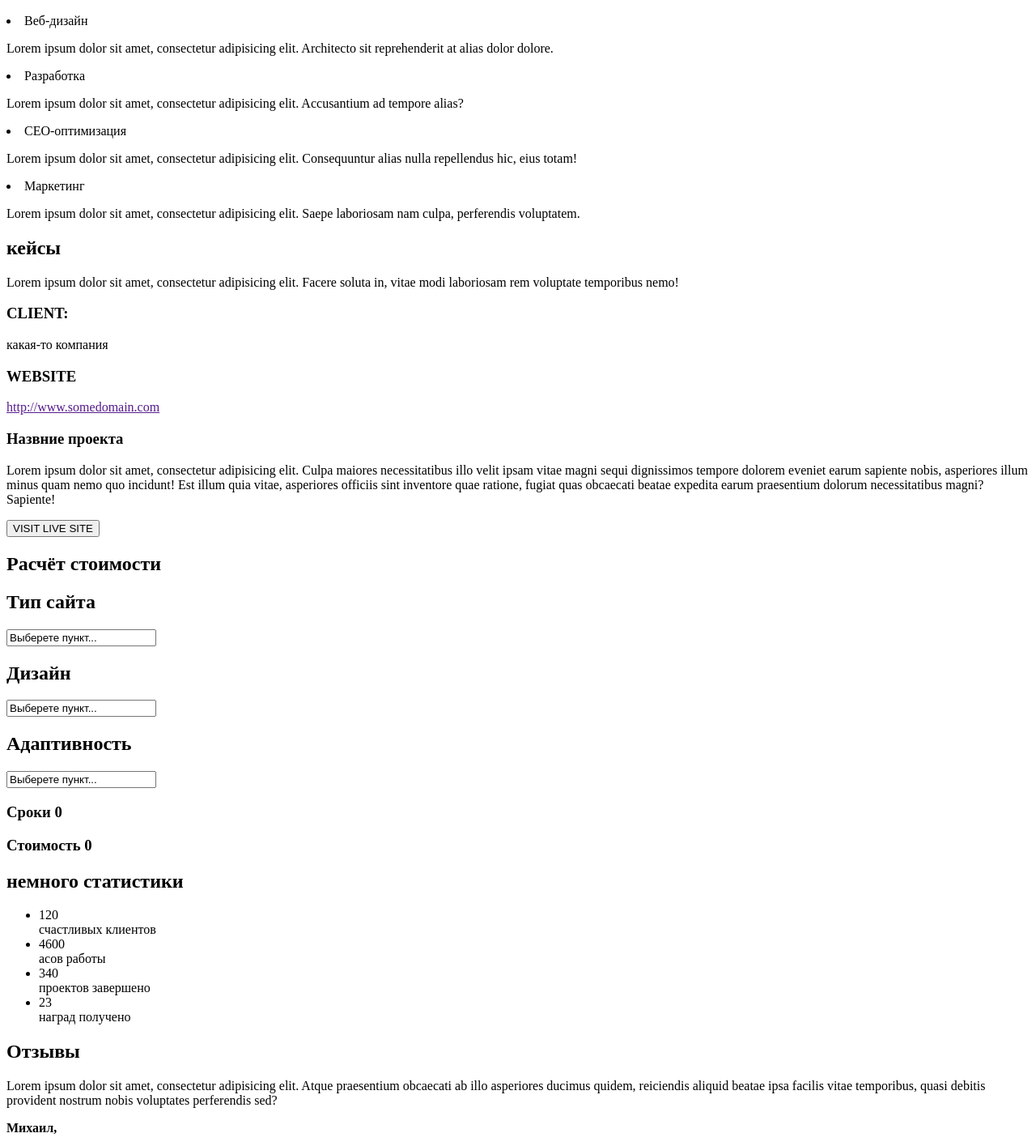
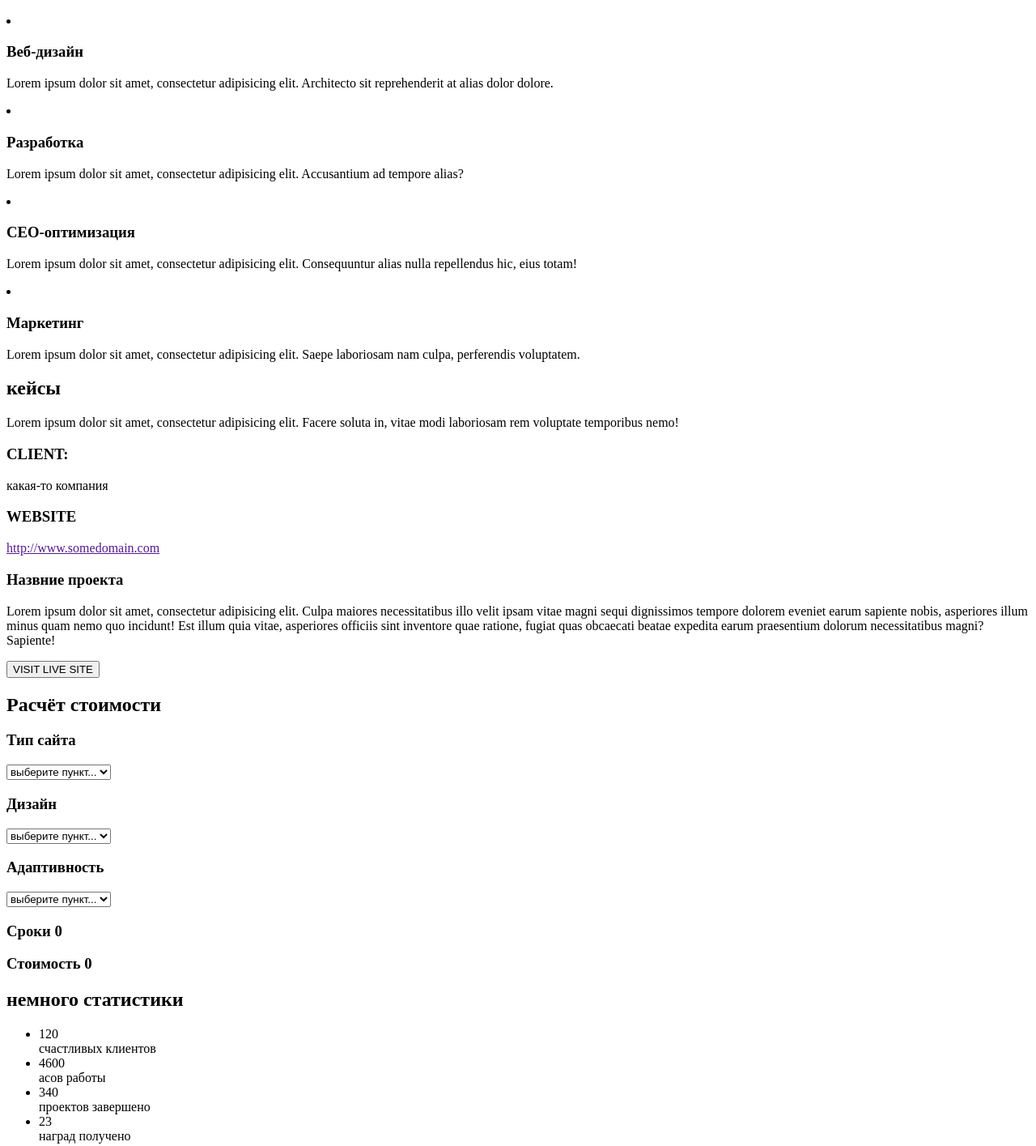
Before and after one commit to IvanNaumov1812/IvanNaumov1812.github.io, a plain HTML site: page src/index.html in a window 1280 px wide. Shown: the part 569-1984 px from the top of the page at 81% size. Drawn offline with Linux system fonts and the light colour scheme.

Commit message:
новая попытка залить дз с изменениями

```diff
--- a/src/index.html
+++ b/src/index.html
@@ -38,10 +38,10 @@
 
    <div class="mySkills"><div class="title__container">
    <h2>что я умею</h2>
-   <li>Веб-дизайн<p>Lorem ipsum dolor sit amet, consectetur adipisicing elit. Architecto sit reprehenderit at alias dolor dolore.</p></li>
-   <li>Разработка<p>Lorem ipsum dolor sit amet, consectetur adipisicing elit. Accusantium ad tempore alias?</p></li>
-   <li>CEO-оптимизация<p>Lorem ipsum dolor sit amet, consectetur adipisicing elit. Consequuntur alias nulla repellendus hic, eius totam!</p></li>
-   <Li>Маркетинг<p>Lorem ipsum dolor sit amet, consectetur adipisicing elit. Saepe laboriosam nam culpa, perferendis voluptatem.</p></Li>
+   <li><h3>Веб-дизайн</h3><p>Lorem ipsum dolor sit amet, consectetur adipisicing elit. Architecto sit reprehenderit at alias dolor dolore.</p></li>
+   <li><h3>Разработка</h3><p>Lorem ipsum dolor sit amet, consectetur adipisicing elit. Accusantium ad tempore alias?</p></li>
+   <li><h3>CEO-оптимизация</h3><p>Lorem ipsum dolor sit amet, consectetur adipisicing elit. Consequuntur alias nulla repellendus hic, eius totam!</p></li>
+   <Li><h3>Маркетинг</h3><p>Lorem ipsum dolor sit amet, consectetur adipisicing elit. Saepe laboriosam nam culpa, perferendis voluptatem.</p></Li>
    </div></div>
 
 
@@ -62,15 +62,23 @@
 
    <div class="Price"><div class="title__container">
    <b><h2>Расчёт стоимости</h2></b>
-   <h2>Тип сайта</h2>
-   <form action=""></form>
-   <input type="text" name="text_input" value="Выберете пункт...">
-   <h2>Дизайн</h2>
-   <form action=""></form>
-   <input type="text" name="text_input" value="Выберете пункт...">
-   <h2>Адаптивность</h2>
-   <form action=""></form>
-   <input type="text" name="text_input" value="Выберете пункт...">
+    <form>
+            <h3>Тип сайта</h3>
+            <select>
+                <option value="">выберите пункт...</option>
+                <option value=""></option>
+            </select>
+            <h3>Дизайн</h3>
+            <select>
+                <option value="">выберите пункт...</option>
+                <option value=""></option>
+            </select>
+            <h3>Адаптивность</h3>
+            <select>
+                <option value="">выберите пункт...</option>
+                <option value=""></option>
+            </select>
+            </form>
    <h3>Сроки 0</h3>
    <h3>Стоимость 0</h3>
    </div></div>
@@ -79,16 +87,12 @@
 
    <div class="Statistics"><div class="title__container">
    <h2>немного статистики</h2>
-   <header>
-       <nav>
    <div class="menu"><ul>
                <li>120<br>счастливых клиентов</li>
                <li>4600<br>асов работы</li>
                <li>340<br>проектов завершено</li>
                <li>23<br>наград получено</li>
                 </ul></div>
-       </nav>
-   </header>
     </div></div>
 
 
@@ -104,28 +108,20 @@
      <div class="Contacts"><div class="title__container">
      <h2>мои контакты</h2>
      <p>Lorem ipsum dolor sit amet, consectetur adipisicing elit. Ratione beatae non sit dolor, rem maxime?</p>
-     <header>
-       <nav>
      <div class="menu"><ul>
      <Li><a href="https://www.google.com/maps/place/%D0%9D%D0%B5%D0%B2%D1%81%D0%BA%D0%B8%D0%B9+%D0%BF%D1%80.,+11,+%D0%A1%D0%B0%D0%BD%D0%BA%D1%82-%D0%9F%D0%B5%D1%82%D0%B5%D1%80%D0%B1%D1%83%D1%80%D0%B3,+191186/@59.93654,30.3132032,17z/data=!3m1!4b1!4m5!3m4!1s0x4696311ab9f1d71d:0x11442eb618bdb52f!8m2!3d59.9365373!4d30.3153919">Санкт-Петербург<br>Невский проспект 11</a></Li>
      <Li>info@companyname.com</Li>
      <Li>+7 999 999-99-99</Li>
      </ul></div>
-       </nav>
-   </header>
     <h3>оставьте мне сообщение</h3>
-    <header>
-       <nav>
     <Li><form action=""></form>
    <input type="text" name="text_input" value="Имя"></Li>
    <Li> <form action=""></form>
    <input type="text" name="text_input" value="Email"></Li>
-   </nav>
-   </header>
    <form action=""></form>
-   <input type="text" name="text_input" value="Сообщение">
+   <textarea name="name" id="1" cols="70" rows="5">Сообщение</textarea>
      <input type="submit" value="Отправить">
-    <h4>copiright © 2022 Иван Наумов. Design by Web</h4>
+    <h4>copyright © 2022 Иван Наумов. Design by Web</h4>
      </div></div>
 </body>
 </html>
```
